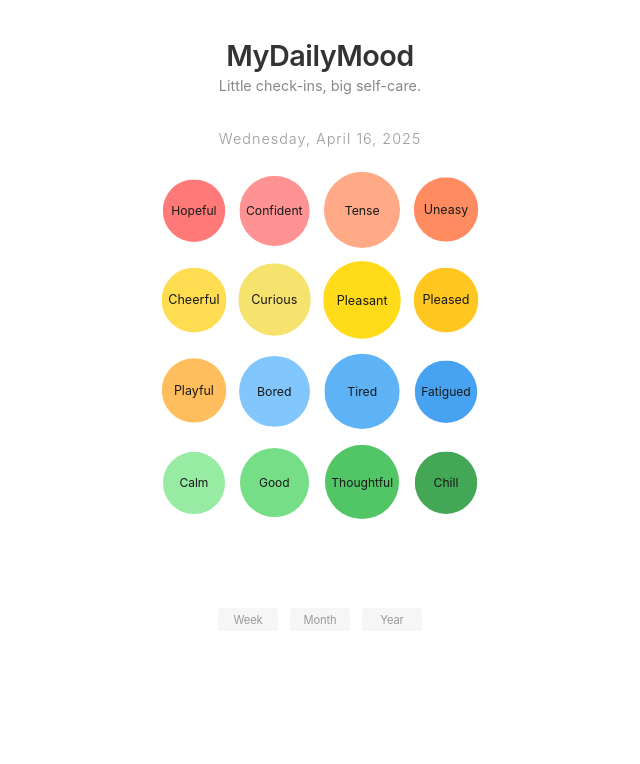
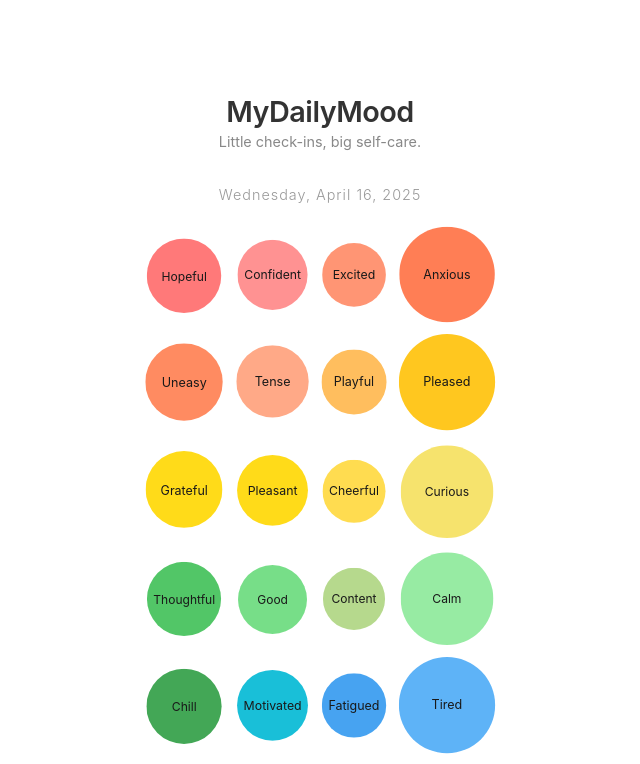
Before and after one commit to cocomiranda/MyDailyMood, a React (Vite) app: page / in a window 1280 px wide. Shown: the top 764 px of the page, without its empty margins (320-960 px from the left). Built offline with nearby package versions, Linux system fonts and the light colour scheme.

Commit message:
more emotions and ui changes

```diff
--- a/App.css
+++ b/App.css
@@ -50,7 +50,7 @@
   margin: 0 auto;
   background-color: #fff;
   color: #333;
-  margin-top: 0.5rem;
+  margin-top: 4rem;
   align-items: center; /* Center items horizontally */
 }
 
--- a/App.tsx
+++ b/App.tsx
@@ -1,5 +1,5 @@
-import React, { useState, useEffect } from 'react'
-import { EMOTIONS } from './constants'
+import React, { useState, useEffect, useRef } from 'react'
+import { EMOTIONS } from './types'
 import { MoodStats, MoodEntry } from './types'
 import { saveMoodEntry, getMoodEntries, calculateStats, hasEntryForToday } from './utils/moodUtils'
 import './App.css'
@@ -291,6 +291,8 @@ function App() {
   const [showAllMoods, setShowAllMoods] = useState(false);
   const [showSummary, setShowSummary] = useState(false);
   const [showContactForm, setShowContactForm] = useState(false);
+  const [textareaRows, setTextareaRows] = useState(2);
+  const textareaRef = useRef<HTMLTextAreaElement | null>(null);
 
   useEffect(() => {
     const match = window.matchMedia('(prefers-color-scheme: dark)');
@@ -404,17 +406,17 @@ function App() {
       <div className="content-wrapper">
         {/* Swipable Mood Carousel */}
         <div className="emotion-bubbles">
-          {EMOTIONS.map((emotion: string, index: number) => (
+          {EMOTIONS.map((emotion, index) => (
             <button
-              key={emotion}
+              key={emotion.name}
               className="emotion-bubble"
-              onClick={() => handleEmotionClick(emotion)}
+              onClick={() => handleEmotionClick(emotion.name)}
               style={{
-                backgroundColor: `var(--${emotion.toLowerCase()}-color)`,
+                backgroundColor: emotion.color,
                 '--animation-order': index,
               } as React.CSSProperties}
             >
-              <span className="emotion-text">{emotion}</span>
+              <span className="emotion-text">{emotion.name}</span>
             </button>
           ))}
         </div>
@@ -579,9 +581,9 @@ function App() {
               try {
                 const response = await fetch(`https://api.telegram.org/bot${token}/sendMessage?chat_id=${chatId}&text=${encodeURIComponent(texto)}`);
                 if (response.ok) {
-                  alert("Mensaje enviado correctamente.");
+                  alert("Message sent successfully.");
                 } else {
-                  alert("No se pudo enviar el mensaje.");
+                  alert("Message not sent.");
                 }
               } catch (error) {
                 alert("Error enviando el mensaje.");
@@ -592,12 +594,26 @@ function App() {
             <textarea
               id="texto"
               name="texto"
-              rows={4}
+              rows={textareaRows}
+              ref={textareaRef}
               style={{ width: '100%', marginBottom: 10, fontSize: 16, padding: 8, borderRadius: 6, border: '1px solid #aaa' }}
               required
+              onInput={e => {
+                const el = e.currentTarget;
+                const lineHeight = 24; // Approximate line height in px
+                const prevRows = el.rows;
+                el.rows = 2; // Reset to min rows
+                const currentRows = Math.floor(el.scrollHeight / lineHeight);
+                if (currentRows > prevRows) {
+                  setTextareaRows(currentRows);
+                } else if (currentRows < prevRows) {
+                  setTextareaRows(currentRows);
+                }
+                el.rows = currentRows;
+              }}
             />
             <br />
-            <button type="submit" style={{ fontSize: 20, padding: '4px 18px', borderRadius: 6, border: '1px solid #888', cursor: 'pointer' }}>Send</button>
+            <button type="submit" style={{ fontSize: 20, padding: '4px 18px', borderRadius: 6, border: '1px solid #888', cursor: 'pointer', color: '#000' }}>Send</button>
           </form>
         )}
       </div>
--- a/constants.ts
+++ b/constants.ts
@@ -14,5 +14,13 @@ export const EMOTIONS = [
   'Calm',
   'Good',
   'Thoughtful',
-  'Chill'
+  'Chill',
+  'Grateful',
+  'Inspired',
+  'Anxious',
+  'Motivated',
+  'Lonely',
+  'Excited',
+  'Overwhelmed',
+  'Content'
 ];
--- a/types.ts
+++ b/types.ts
@@ -16,27 +16,28 @@ export interface EmotionData {
 }
 
 export const EMOTIONS: EmotionData[] = [
-  // Reds/Oranges
   { name: 'Hopeful', color: '#FF6B6B' },
   { name: 'Confident', color: '#FF8787' },
+  { name: 'Excited', color: '#FF8A65' },
+  { name: 'Anxious', color: '#FF7043' },
+  { name: 'Uneasy', color: '#FF7F50' },
   { name: 'Tense', color: '#FFA07A' },
-  { name: 'Uneasy', color: '#FF7F50' },
-
-  // Yellows
+  { name: 'Playful', color: '#FFB74D' },
+  { name: 'Pleased', color: '#FFC107' },
+  { name: 'Grateful', color: '#FFD700' },
+  { name: 'Pleasant', color: '#FFD700' },
   { name: 'Cheerful', color: '#FFD93D' },
   { name: 'Curious', color: '#F6E05E' },
-  { name: 'Pleasant', color: '#FFD700' },
-  { name: 'Pleased', color: '#FFC107' },
-  { name: 'Playful', color: '#FFB74D' },
-
-  // Blues
+  { name: 'Thoughtful', color: '#40C057' },
+  { name: 'Good', color: '#69DB7C' },
+  { name: 'Content', color: '#AED581' },
+  { name: 'Calm', color: '#8CE99A' },
+  { name: 'Chill', color: '#2F9E44' },
+  { name: 'Motivated', color: '#00B8D4' },
+  { name: 'Fatigued', color: '#339AF0' },
+  { name: 'Tired', color: '#4DABF7' },
   { name: 'Bored', color: '#74C0FC' },
-  { name: 'Tired', color: '#4DABF7' },
-  { name: 'Fatigued', color: '#339AF0' },
-
-  // Greens
-  { name: 'Calm', color: '#8CE99A' },
-  { name: 'Good', color: '#69DB7C' },
-  { name: 'Thoughtful', color: '#40C057' },
-  { name: 'Chill', color: '#2F9E44' }
+  { name: 'Inspired', color: '#BA68C8' },
+  { name: 'Lonely', color: '#90A4AE' },
+  { name: 'Overwhelmed', color: '#8D6E63' }
 ];
```
